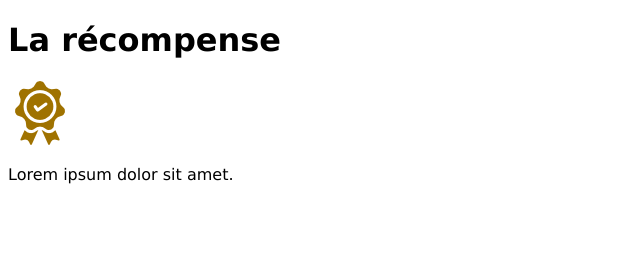
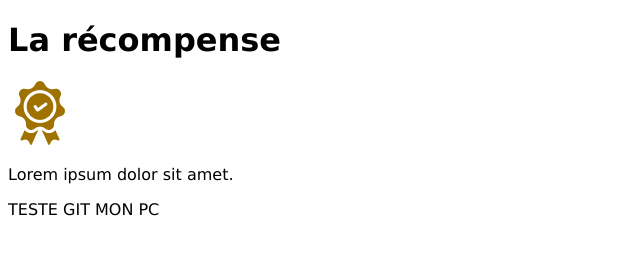
Before and after one commit to PiitooCorleone/clone_mon_site_web, a plain HTML site: page index.html in a window 1280 px wide. Shown: the whole page, without its empty margins (0-640 px from the left). Drawn offline with Linux system fonts and the light colour scheme.

Commit message:
test git sur mon pc

```diff
--- a/index.html
+++ b/index.html
@@ -18,5 +18,7 @@
 
     <p>Lorem ipsum dolor sit amet.</p>
 
+    <p>TESTE GIT MON PC</p>
+
 </body>
 </html>
```
